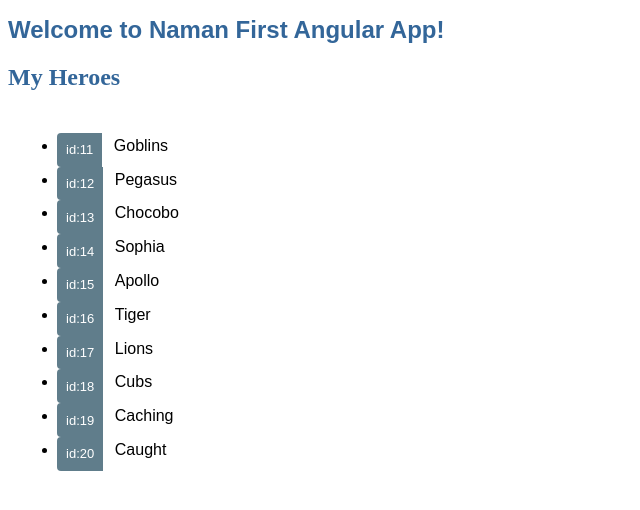
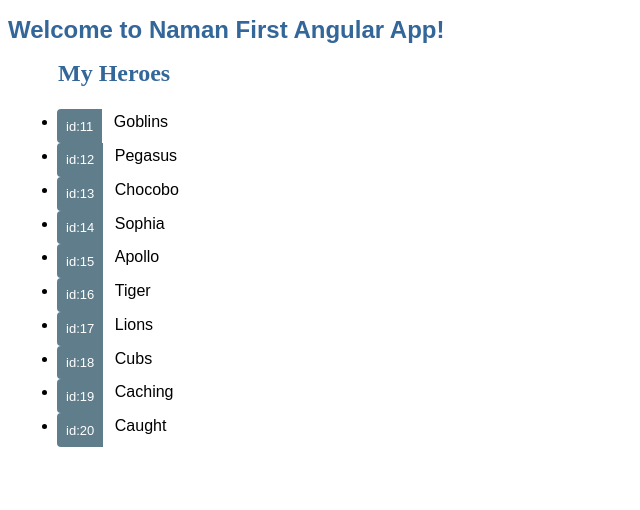
Before and after one commit to namanchopra21087/angular-tour-of-heroes, an Angular app: page / in a window 1280 px wide. Shown: the top 510 px of the page, without its empty margins (0-640 px from the left). Built offline with nearby package versions, Linux system fonts and the light colour scheme.

Commit message:
Changing the style to display details on right of the list of heroes

```diff
--- a/src/app/hero-detail/hero-detail.component.html
+++ b/src/app/hero-detail/hero-detail.component.html
@@ -1,6 +1,6 @@
 <div *ngIf="selectedHero">
   <h2>
-    {{selectedHero.name | uppercase}} Details
+    {{selectedHero.name | uppercase}} DETAILS
   </h2>
   <div>
     <span class="id">id:{{selectedHero.id}}</span>
--- a/src/app/heroes/heroes.component.css
+++ b/src/app/heroes/heroes.component.css
@@ -24,8 +24,9 @@
 }
 .columnRight {
     float: left;
-    width: 70%;
+    width: 30%;
     height: 300px; /* Should be removed. Only for demonstration */
+    padding-left: 100px;
 }
 
 /* Clear floats after the columns */
--- a/src/app/heroes/heroes.component.html
+++ b/src/app/heroes/heroes.component.html
@@ -1,4 +1,4 @@
-<h2>My Heroes</h2>
+<div class="heroesHeader">My Heroes</div>
 <div class="row">
   <div class="columnLeft">
     <ul class="heroes">
--- a/src/styles.css
+++ b/src/styles.css
@@ -9,6 +9,13 @@ h2,h3{
     font-family:'Times New Roman', Times, serif;
     font-size:x-large;
 }
+.heroesHeader{
+    color:#369;
+    font-family:'Times New Roman', Times, serif;
+    font-weight: bold;
+    font-size:x-large;
+    padding-left: 50px;
+}
 
 *{
     font-family: Arial, Helvetica, sans-serif;
```
